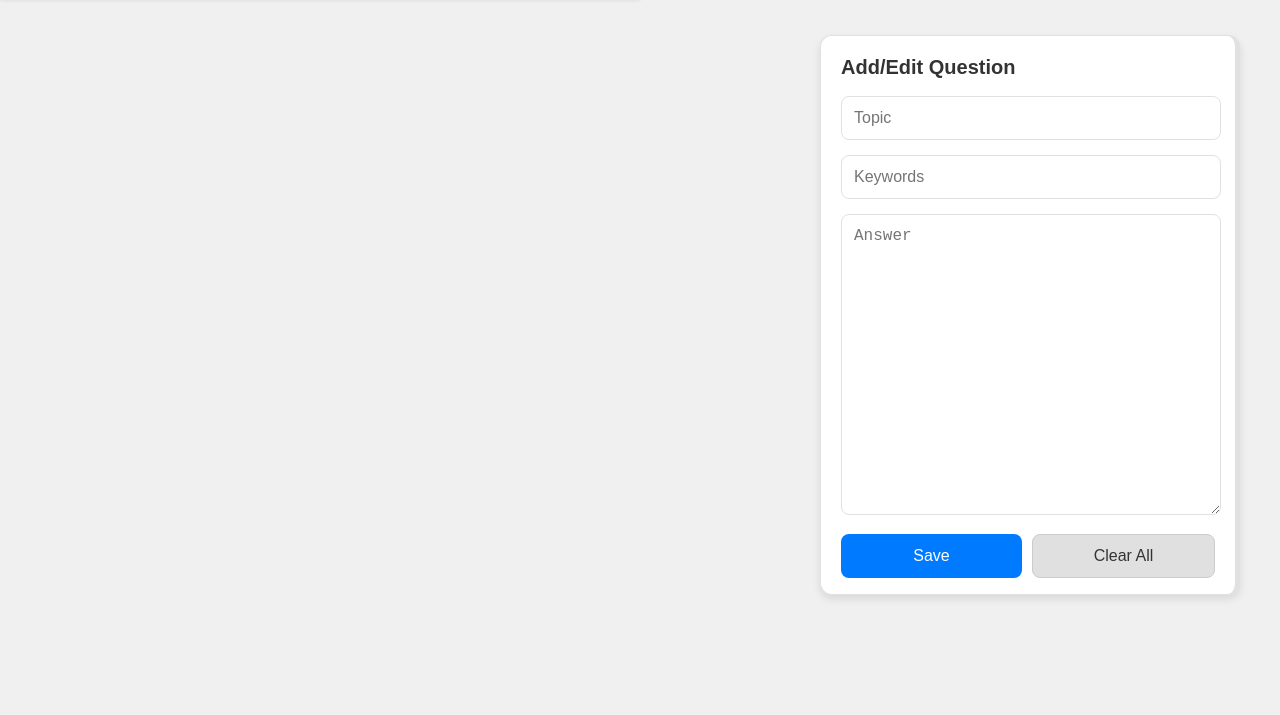
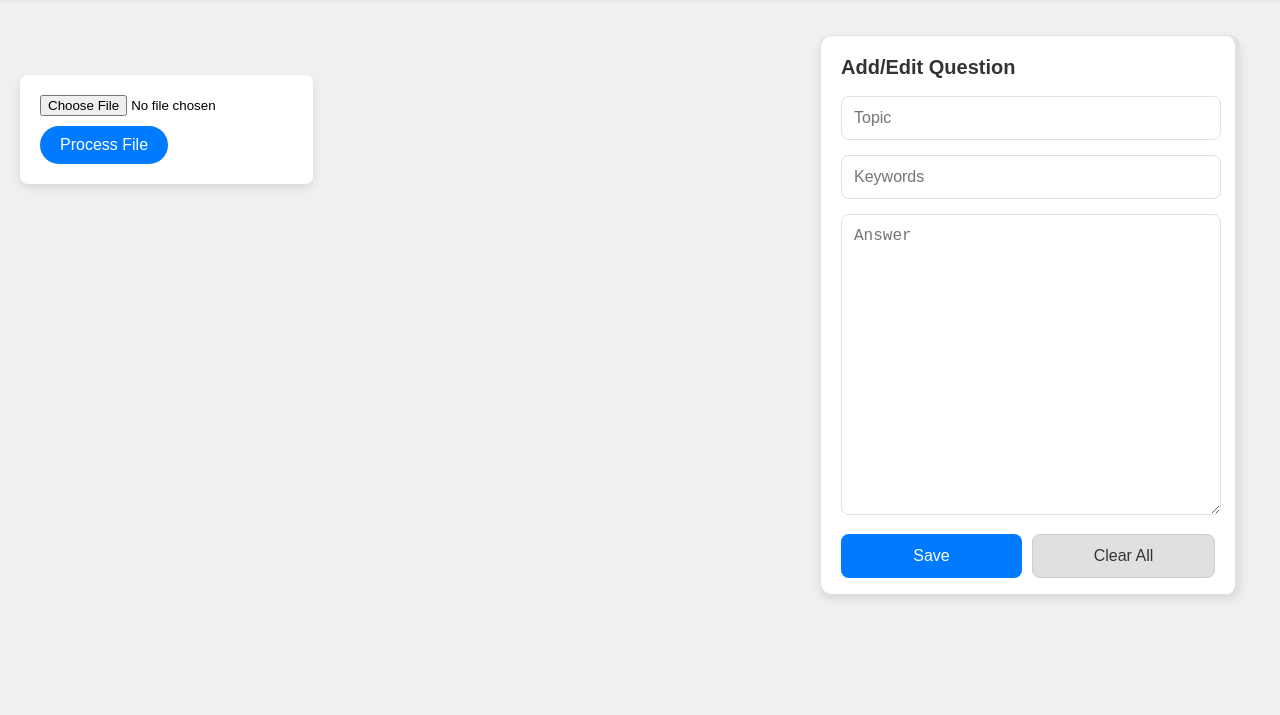
Before and after one commit to AlexTsikhun/question-answer-platform, a plain HTML site: page index.html in a window 1280 px wide. Shown: the part 85-800 px from the top of the page. Drawn offline with nearby package versions, Linux system fonts and the light colour scheme.

Commit message:
Show header. Add styles for file upload

```diff
--- a/styles.css
+++ b/styles.css
@@ -17,8 +17,8 @@ body {
       position: fixed;
       top: 0;
       left: 0;
-      width: 50%;
-/*       background-color: #ffffff; */
+      width: 100%;
+      background-color: #ffffff;
       box-shadow: 0 2px 4px rgba(0, 0, 0, 0.1);
       padding: 1px 0;
       text-align: center;
@@ -52,10 +52,10 @@ body {
 .qa-container {
         margin-top: 85px; /* Ensure content starts below the fixed header */
 
-  flex: 1; /* Allows the container to stretch and fill available space */
+  flex: 1; /*Allows the container to stretch and fill available space*/
   max-width: 700px; /* Limit the maximum width of the container */
-  margin-left: auto; /* Center the container horizontally */
-  margin-right: 540px; /* Space for the fixed form on the right */
+  margin-left: 300px; /* in order not to overlap left btns */
+  /* margin-right: 540px; Space for the fixed form on the right */
 }
 
 .qa-table {
@@ -106,8 +106,9 @@ body {
   box-sizing: border-box;
 
        margin-right: 20px;
-    border-right-width: 5px;*/
+    border-right-width: 5px;
 }
+
 .qa-form h2 {
   margin-top: 0;
   font-size: 20px; /* Increase font size for better readability */
@@ -167,3 +168,42 @@ body {
 .qa-form button:hover {
   background-color: #0056b3; /* Darker shade on hover */
 }
+
+/* Styling for file upload container */
+.file-upload-container {
+  position: fixed;
+  left: 20px; /* Adjust left position to move container to the left */
+  top: 20%; /* Adjust top position as needed */
+  z-index: 100; /* Ensure container appears above other content */
+  background-color: #fff; /* White background */
+  padding: 20px;
+  border-radius: 8px; /* Rounded corners */
+  box-shadow: 0 4px 8px rgba(0, 0, 0, 0.1); /* Subtle shadow */
+  transition: box-shadow 0.3s ease;
+}
+
+.file-upload-container:hover {
+  box-shadow: 0 8px 16px rgba(0, 0, 0, 0.2); /* Darker shadow on hover */
+}
+
+/* Styling for file input */
+#fileInput {
+  display: block;
+  margin-bottom: 10px;
+}
+
+/* Styling for process file button */
+#processFileBtn {
+  background-color: #007BFF; /* Pinterest blue */
+  color: #fff;
+  border: none;
+  padding: 10px 20px;
+  border-radius: 24px; /* Rounded corners */
+  font-size: 16px;
+  cursor: pointer;
+  transition: background-color 0.3s ease;
+}
+
+#processFileBtn:hover {
+  background-color: #0056b3; /* Darker shade on hover */
+}
```
